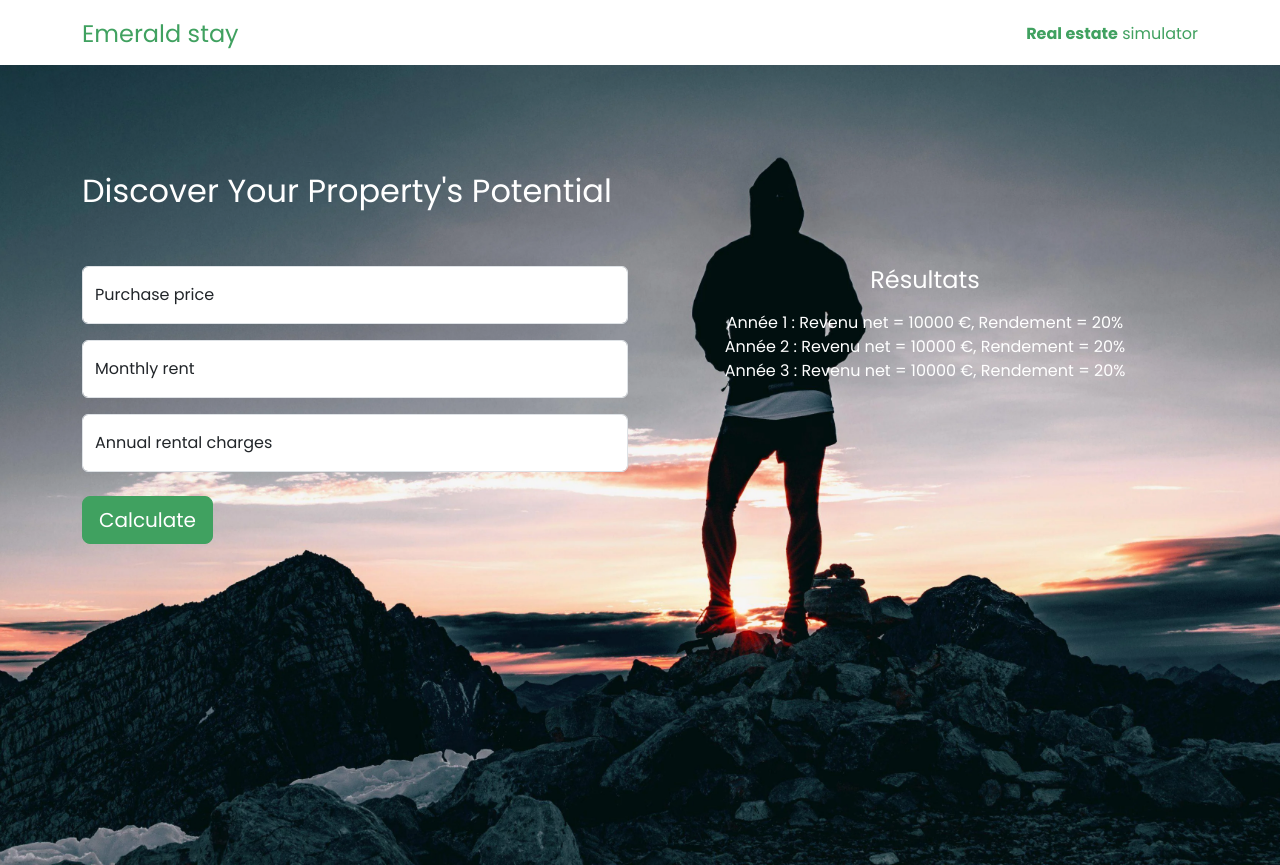
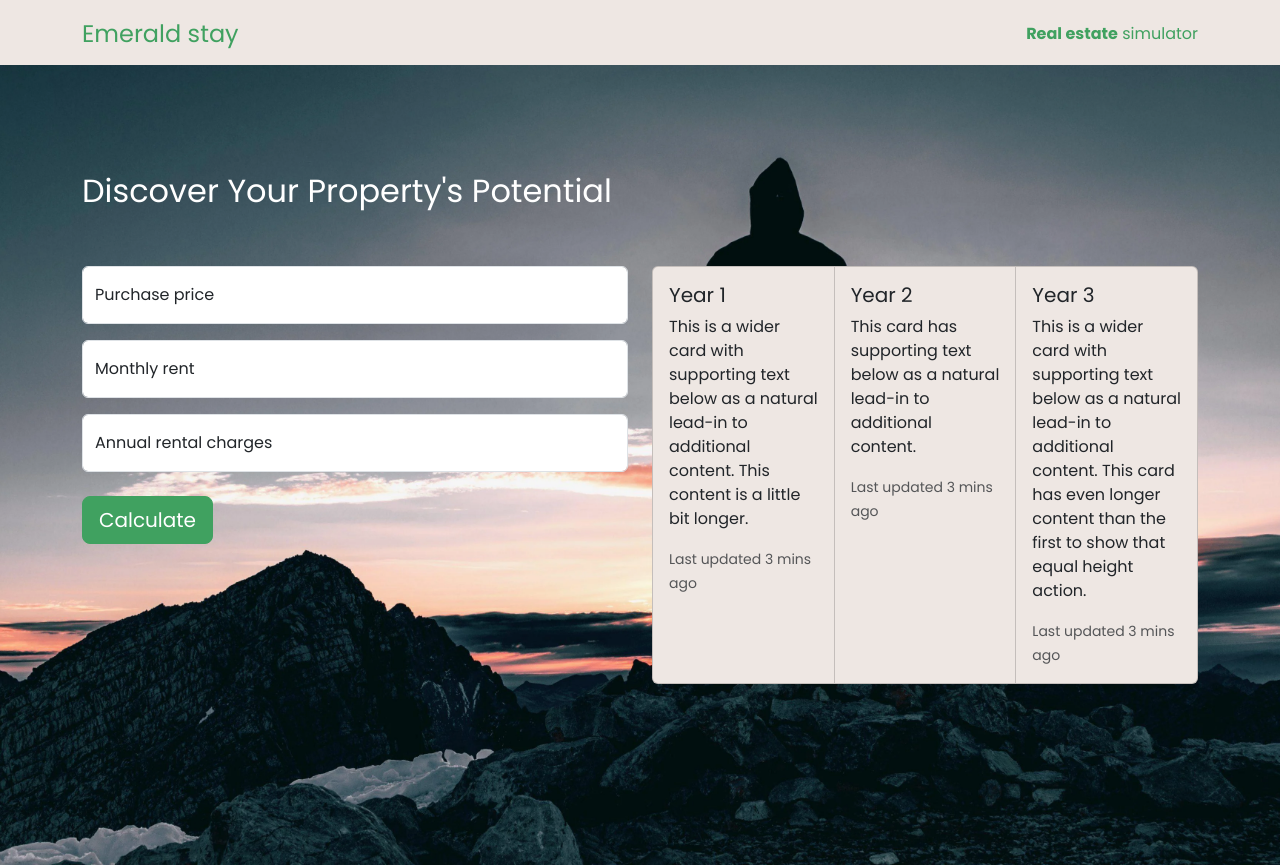
Before and after one commit to jas75/real-estate-simulator, an Angular app: page / in a window 1280 px wide. Built offline with nearby package versions, Linux system fonts and the light colour scheme.

Commit message:
Add result cards

```diff
--- a/src/app/app.component.scss
+++ b/src/app/app.component.scss
@@ -4,7 +4,6 @@
 // Desktop
 @media (min-width: $breakpoint-md) {
     .background-picture {
-        // position: absolute;
         top: 65px !important;
     }
 }
--- a/src/app/components/yield-form/yield-form.component.html
+++ b/src/app/components/yield-form/yield-form.component.html
@@ -19,8 +19,8 @@
     </div>
 
     <div class="col-md-6 ">
-        <div class="d-flex flex-column align-items-center text-white">
-            <h4 class="mb-3">Résultats</h4>
+        <!-- <div class="d-flex flex-column align-items-center text-white">
+            <h4 class="mb-3">Results</h4>
             <span>
                 Année 1 : Revenu net = 10000 €, Rendement = 20%
             </span>
@@ -30,6 +30,30 @@
             <span>
                 Année 3 : Revenu net = 10000 €, Rendement = 20%
             </span>
+        </div> -->
+
+        <div class="card-group">
+            <div class="card bg-secondary">
+              <div class="card-body">
+                <h5 class="card-title">Year 1</h5>
+                <p class="card-text">This is a wider card with supporting text below as a natural lead-in to additional content. This content is a little bit longer.</p>
+                <p class="card-text"><small class="text-body-secondary">Last updated 3 mins ago</small></p>
+              </div>
+            </div>
+            <div class="card bg-secondary">
+              <div class="card-body">
+                <h5 class="card-title">Year 2</h5>
+                <p class="card-text">This card has supporting text below as a natural lead-in to additional content.</p>
+                <p class="card-text"><small class="text-body-secondary">Last updated 3 mins ago</small></p>
+              </div>
+            </div>
+            <div class="card bg-secondary">
+              <div class="card-body">
+                <h5 class="card-title">Year 3</h5>
+                <p class="card-text">This is a wider card with supporting text below as a natural lead-in to additional content. This card has even longer content than the first to show that equal height action.</p>
+                <p class="card-text"><small class="text-body-secondary">Last updated 3 mins ago</small></p>
+              </div>
+            </div>
+          </div>
         </div>
-    </div>
 </div>
--- a/src/styles.scss
+++ b/src/styles.scss
@@ -10,4 +10,5 @@ body {
     font-family: "Poppins", serif;
     font-weight: 400;
     font-style: normal;
+    background-color: $secondary;
 }
```
